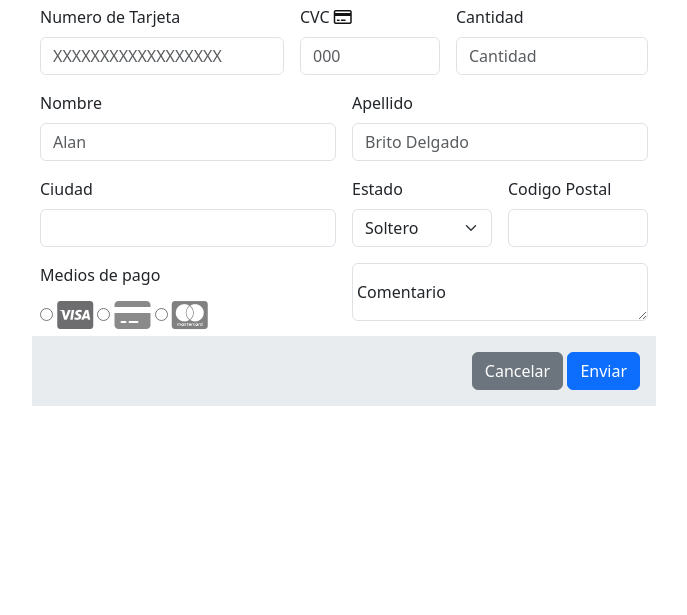
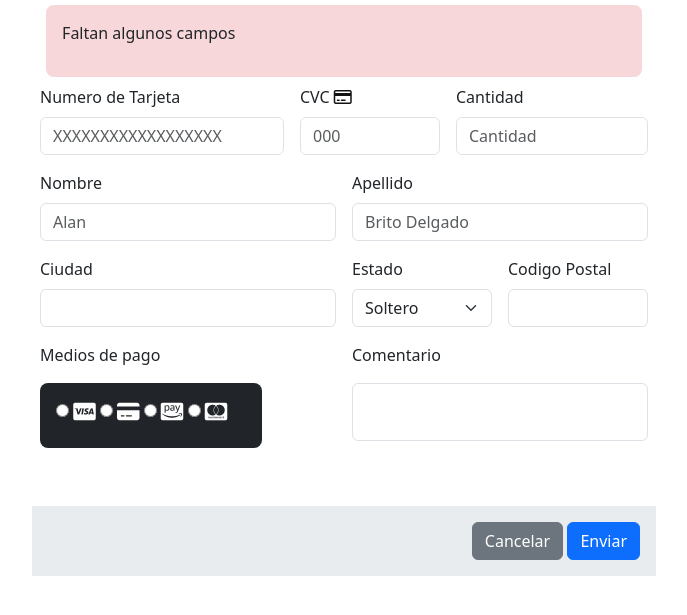
Before and after one commit to titoshiro/formulario, a plain HTML site: page formulario/index.html in a window 1280 px wide. Shown: the part 107-722 px from the top of the page, without its empty margins (296-983 px from the left). Drawn offline with nearby package versions, Linux system fonts and the light colour scheme.

Commit message:
“mensaje”

```diff
--- a/formulario/index.html
+++ b/formulario/index.html
@@ -5,6 +5,7 @@
     <meta name="viewport" content="width=device-width, initial-scale=1">
     <title>Bootstrap demo</title>
     <link href="https://cdn.jsdelivr.net/npm/bootstrap@5.3.0-alpha3/dist/css/bootstrap.min.css" rel="stylesheet" integrity="sha384-KK94CHFLLe+nY2dmCWGMq91rCGa5gtU4mk92HdvYe+M/SXH301p5ILy+dN9+nJOZ" crossorigin="anonymous">
+    <link rel="stylesheet" href="style.css">
   </head>
   <body>
    <div class="container w-50 p-3">
@@ -17,6 +18,13 @@
                     </div>
                 </div>
             </div>
+            <div class="container">
+              <div class="row">
+                  <div id="alerta" class="col-12 div p-3 mb-2 bg-danger-subtle text-emphasis-danger">
+                      <p>Faltan algunos campos </p>
+                  </div>
+              </div>
+          </div>
             <form class="row g-3">
                 <div class="col-md-5">
                   <label for="inputCardl4" class="form-label">Numero de Tarjeta</label>
@@ -54,18 +62,22 @@
                   <label for="inputZip" class="form-label">Codigo Postal</label>
                   <input type="numero" class="form-control" id="inputZip">
                 </div>
-                <div class="col-12 col-md-6 col-lg-6">
+                <div  class="col-12 col-md-6 col-lg-6">
                     <p>Medios de pago</p>
-                   <input type="radio"> <i class="fa-brands fa-cc-visa fa-2xl" style="color: #6d6d6f;margin-bottom: 20px;"></i>
-                   <input type="radio"> <i class="fa-solid fa-credit-card fa-2xl" style="color: #8a8a8a;margin-bottom: 20px;"></i>
-                   <input type="radio"> <i class="fa-brands fa-cc-mastercard fa-2xl" style="color: #808080;"></i>
+                <div id="cajaTargetas"class="p-3 mb-2 bg-dark w-75 p-2 ">
+                   <input type="radio">  <i class="fa-brands fa-cc-visa fa-lg" style="color: #fefeff;margin-bottom: 20px;"></i>
+                   <input type="radio">  <i class="fa-solid fa-credit-card fa-lg" style="color: #fefeff;margin-bottom: 20px;"></i>
+                   <input type="radio">  <i class="fa-brands fa-cc-amazon-pay fa-lg" style="color: #ffffff;"></i>
+                   <input type="radio">  <i class="fa-brands fa-cc-mastercard fa-lg" style="color: #fefeff;"></i>
                   </div>
-                  <div class="form-floating col-12 col-md-6 col-lg-6">
+                </div>
+                  <div class="form-floating col-12 col-md-6 col-lg-6" w-75 p-3>
+                    <p>Comentario</p>
                     <textarea class="form-control" placeholder="Leave a comment here" id="floatingTextarea"></textarea>
-                    <label for="floatingTextarea">Comentario</label>
+                    <label for="floatingTextarea"></label>
                   </div>
 
-                  <div class="container">
+                  <div class="container "id="cajaComentario">
                     <div class="row">
                         <div class="col-12 p-3 mb-2 bg-body-secondary ">
                             <div class="col-12 text-end">
--- a/formulario/style.css
+++ b/formulario/style.css
@@ -0,0 +1,18 @@
+
+
+#alerta{
+    width: 98%;
+   border-radius: 8px;
+    margin:auto;
+}
+
+#cajaTargetas{
+    border-radius: 8px;
+}
+
+#cajaComentario{
+    margin-top: 50px;
+}
+textarea{
+    resize: none;
+}
```
